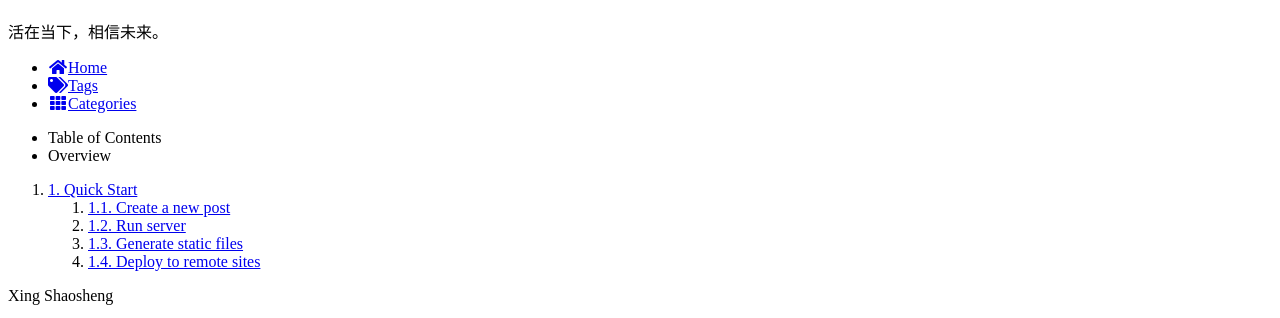
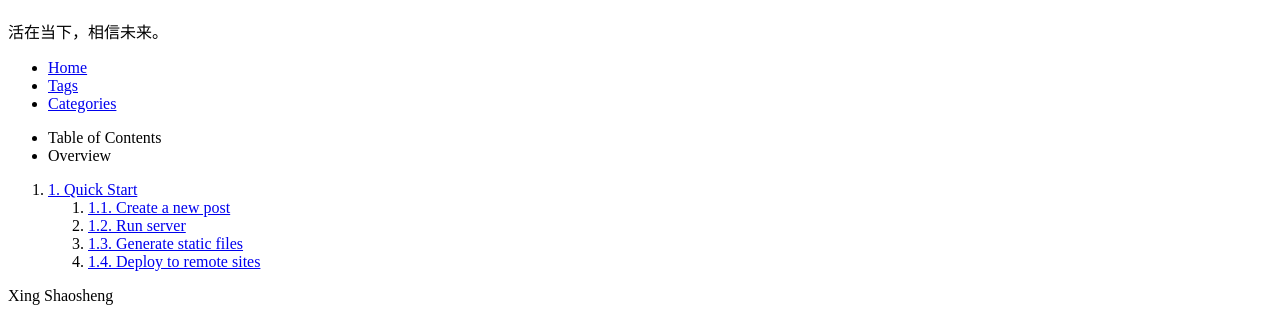
Before and after one commit to xingshaosheng/xingshaosheng.github.io, a plain HTML site: page 2021/07/02/hello-world/index.html in a window 1280 px wide. Shown: the part 61-379 px from the top of the page. Drawn offline with nearby package versions, Linux system fonts and the light colour scheme.

Commit message:
Site updated: 2021-07-03 20:04:24

```diff
--- a/2021/07/02/hello-world/index.html
+++ b/2021/07/02/hello-world/index.html
@@ -85,9 +85,9 @@
 
 <nav class="site-nav">
   <ul class="main-menu menu">
-        <li class="menu-item menu-item-home"><a href="/" rel="section"><i class="fa fa-home fa-fw"></i>Home</a></li>
-        <li class="menu-item menu-item-tags"><a href="/tags/" rel="section"><i class="fa fa-tags fa-fw"></i>Tags</a></li>
-        <li class="menu-item menu-item-categories"><a href="/categories/" rel="section"><i class="fa fa-th fa-fw"></i>Categories</a></li>
+        <li class="menu-item menu-item-home"><a href="/" rel="section"><i class="home fa-fw"></i>Home</a></li>
+        <li class="menu-item menu-item-tags"><a href="/tags/" rel="section"><i class="tags fa-fw"></i>Tags</a></li>
+        <li class="menu-item menu-item-categories"><a href="/categories/%20th" rel="section">Categories</a></li>
   </ul>
 </nav>
 
```
Also changed, not shown: archives/2021/07/index.html (+3 -3 lines), archives/2021/index.html (+3 -3 lines), archives/index.html (+3 -3 lines), index.html (+3 -3 lines).
